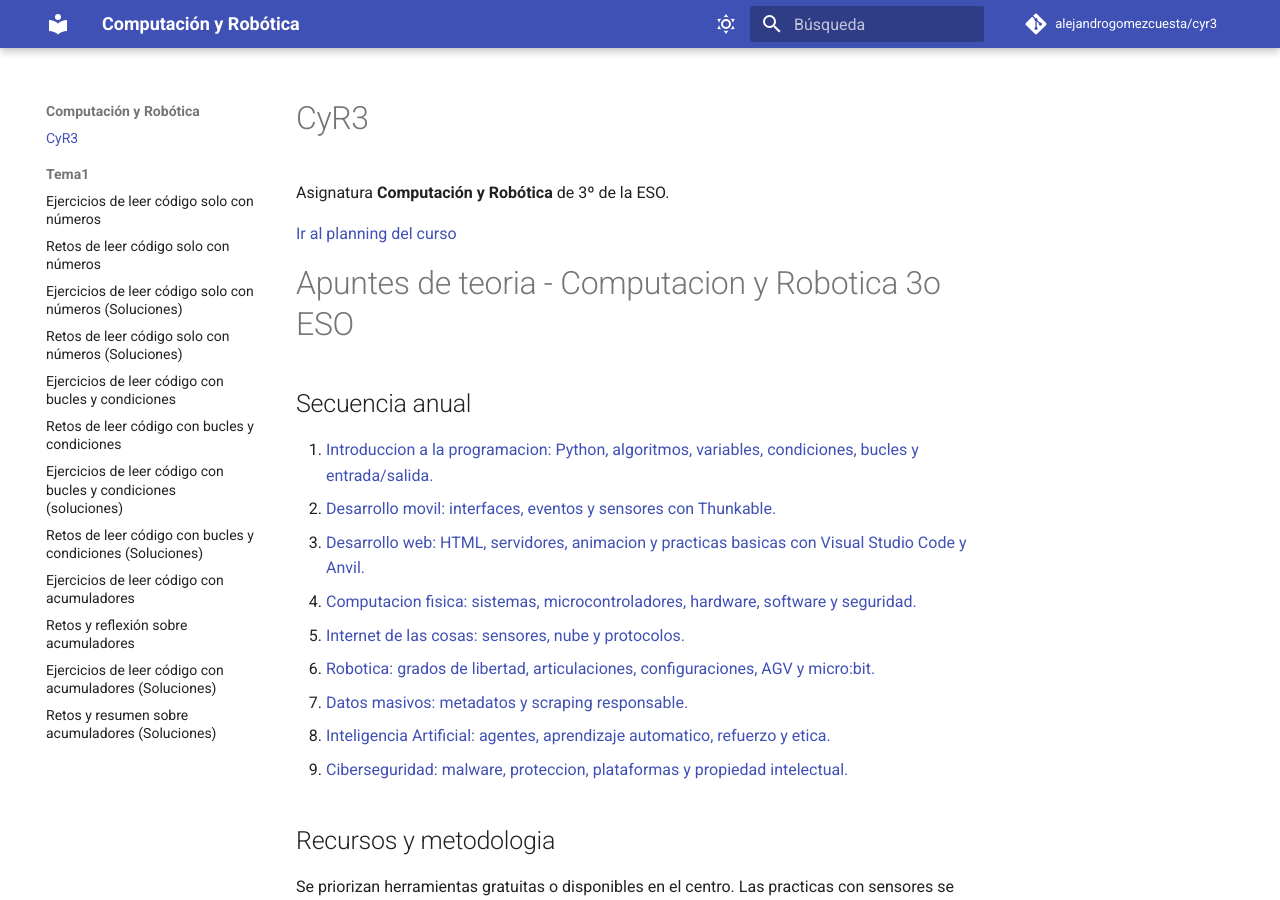
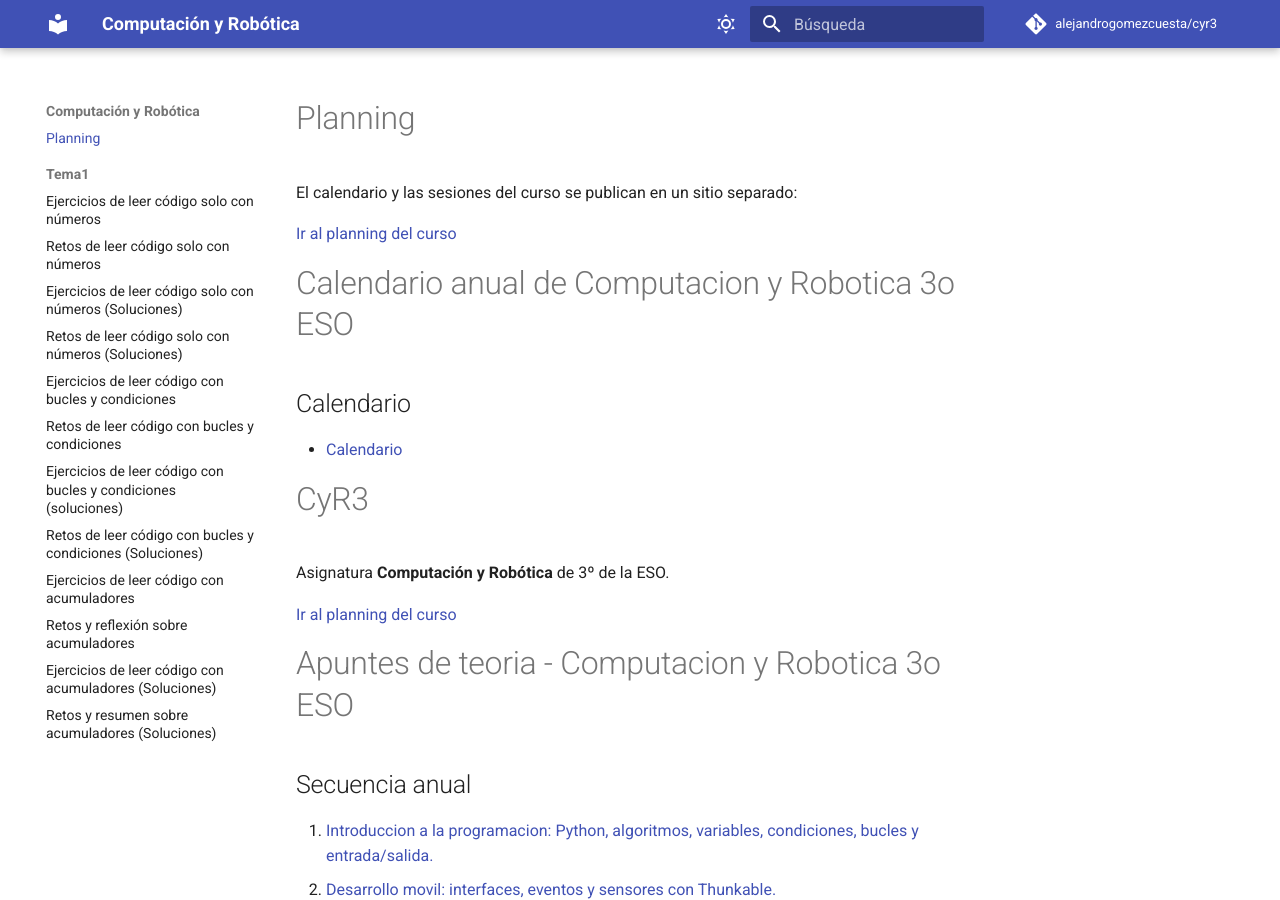
Before and after one commit to alejandrogomezcuesta/cyr3, an MkDocs documentation site: the page built from docs/index.md, in a window 1280 px wide and 900 px high. Built offline with MkDocs 1.6.1 and Material for MkDocs 9.7.7, drawn with Linux system fonts in a browser that asks for light colours; comment, search, counter and statistics services are not loaded.

Commit message:
corrigiendo errores de enlaces perdidos

```diff
--- a/docs/index.md
+++ b/docs/index.md
@@ -1,3 +1,14 @@
+# Planning
+
+El calendario y las sesiones del curso se publican en un sitio separado:
+
+[Ir al planning del curso](https://alejandrogomezcuesta.github.io/cyr3/planning/)
+
+# Calendario anual de Computacion y Robotica 3o ESO
+## Calendario
+
+- [Calendario](00_calendario.md)
+
 # CyR3
 
 Asignatura **Computación y Robótica** de 3º de la ESO.
```
Also changed, not shown: planning/index.md (+3 -0 lines).
